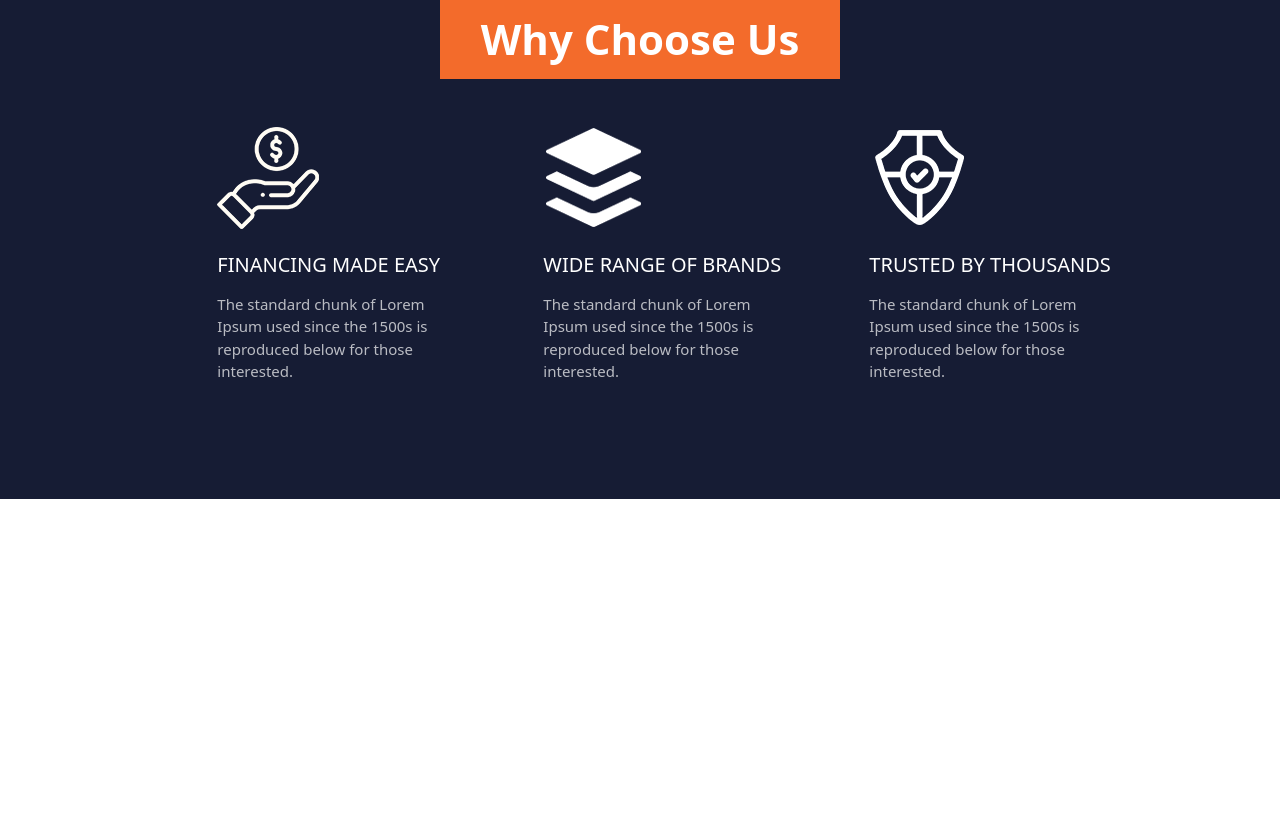
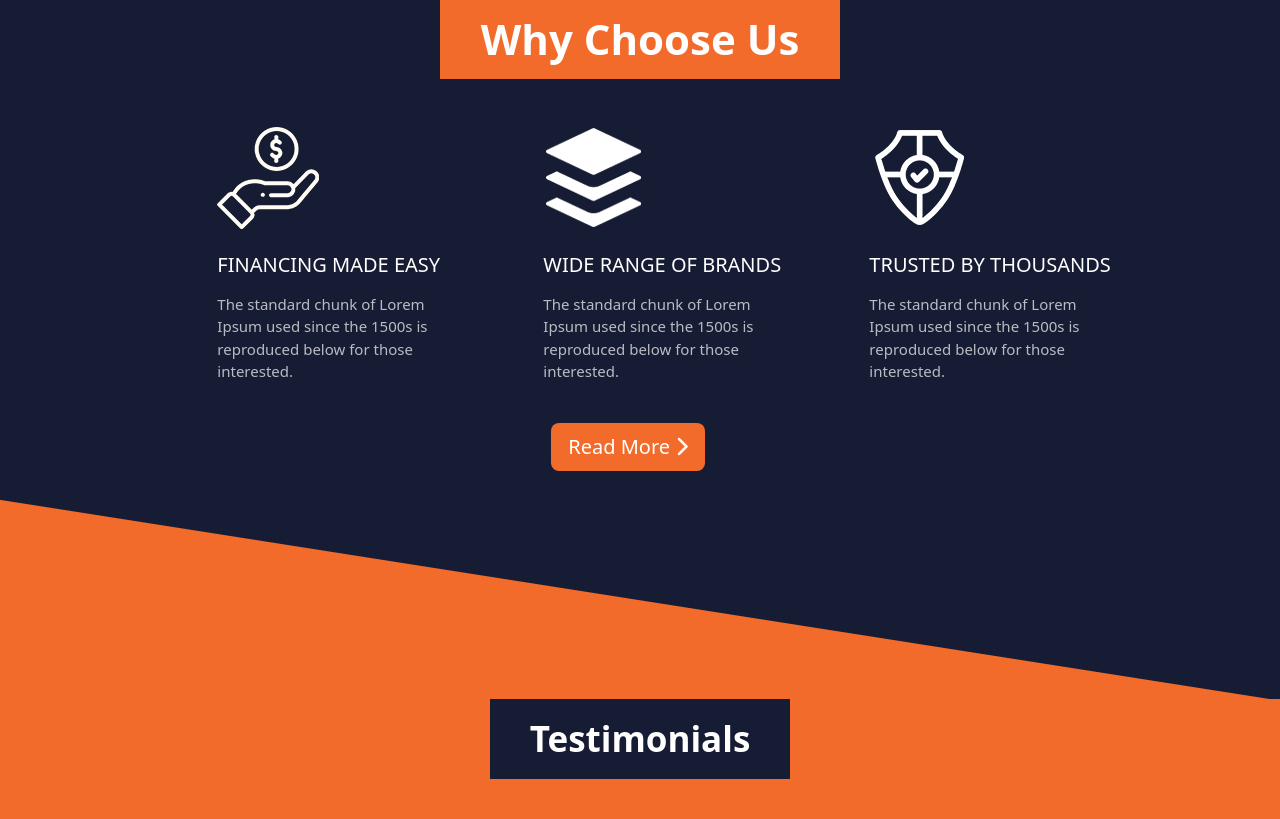
Before and after one commit to Samuel-Gbadamosi/AvalonCars, a PHP site: page / in a window 1280 px wide. Shown: the part 1624-2443 px from the top of the page. Before the commit the page ends 2123 px from the top, so only its background shows below. Run offline with PHP 8.4, Linux system fonts and the light colour scheme; some libraries are stand-ins or nearby versions.

Commit message:
index & images

```diff
--- a/AvalonCars/index.html
+++ b/AvalonCars/index.html
@@ -166,10 +166,33 @@
 
                     </div>
 
+
+                </div>
+                <div class="row">
+                    <div class="text-center mt-4">
+                        <button class="btn btn btn-lg btb" >Read More <i class="fa-solid fa-chevron-right"></i></button>
+                    </div>
+
                 </div>
 
 
             </div>
+
+        </section>
+        <section class="seco">
+        </section>
+        <section class="test">
+            <div class="row  ">
+                <div class=" text-center">
+                    <button class="tf">Testimonials</button>
+
+
+                </div>
+
+            </div>
+
+        </section>
+        <section class="great">
 
         </section>
 
--- a/AvalonCars/styles.css
+++ b/AvalonCars/styles.css
@@ -98,3 +98,24 @@
     font-weight: 200;
     opacity: 0.7;
 }
+
+.seco{
+    background-image: url('./cross_orange.png');
+    height: 200px;
+    background-color: #161C34;
+}
+
+.test{
+    height: 120px;
+    background-color: #F36B2B;
+}
+
+.tf{
+    height: 80px;
+    background-color: #161C34;
+    width: 300px;
+    color: white;
+    font-size: 35px;
+    font-weight: 600;
+    border: 1px solid #161C34;
+}
```
Also changed, not shown: AvalonCars/cross_orange.png (added).
